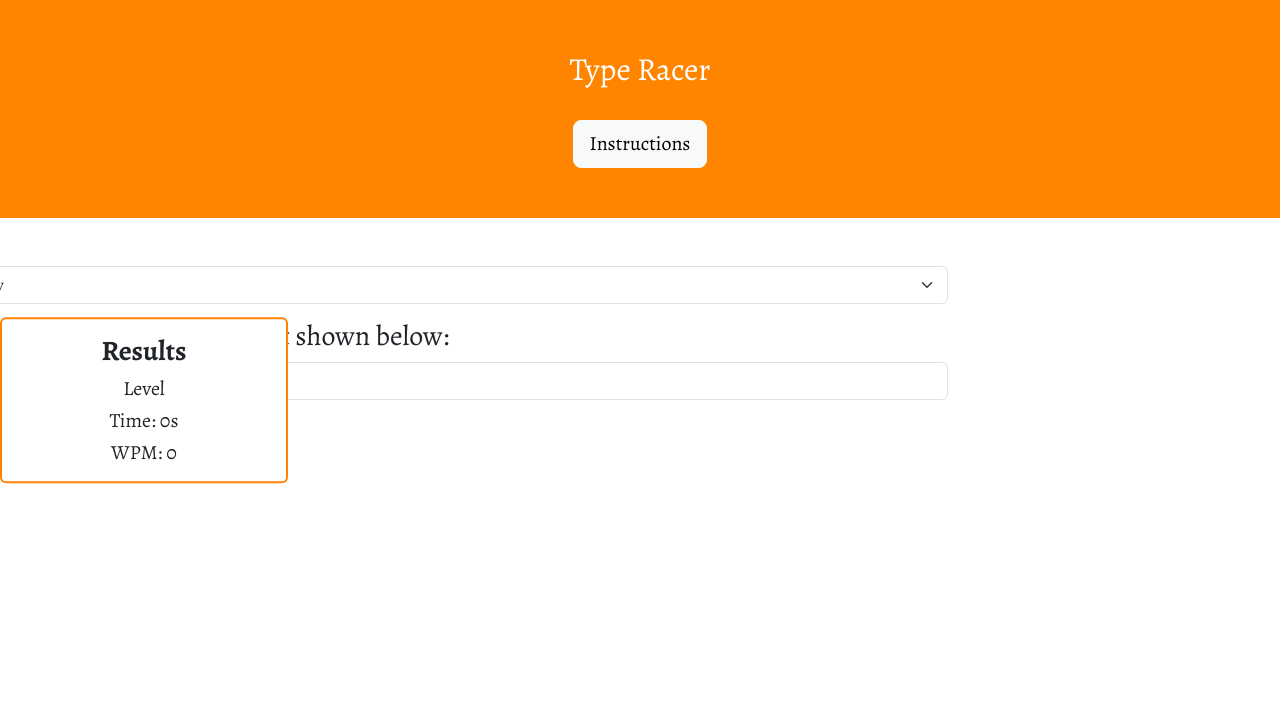
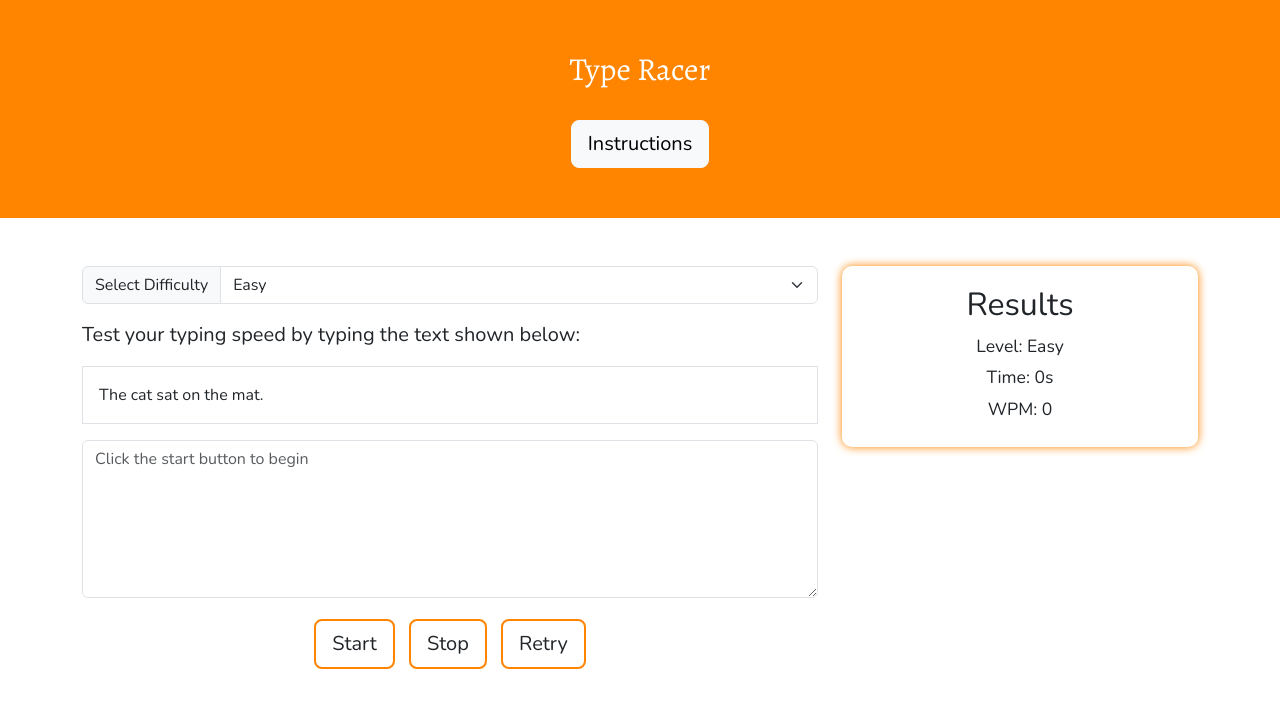
Before and after one commit to Ronan525/type-racer, a plain HTML site: page index.html in a window 1280 px wide. Drawn offline with nearby package versions, Linux system fonts and the light colour scheme.

Commit message:
Refactor layout and styles for input and results sections in index.html and import source css.

```diff
--- a/assets/style/style.css
+++ b/assets/style/style.css
@@ -1,7 +1,42 @@
+/* fonts */
+@import url("https://fonts.googleapis.com/css2?family=Alegreya:wght@400;700&family=Nunito:wght@400;700&display=swap");
+
 body {
-    font-family: "Alegreya", sans-serif;
+    font-family: Nunito, sans-serif;
 }
 
-.card-title {
-    font-weight:700;
+h1 {
+    font-family: Alegreya, serif;
 }
+
+header {
+    background-color: #ff8400;
+    color: white;
+}
+
+/* buttons */
+
+.btn-outline-orange {
+    border: 2px solid #ff8400;
+    transition: color 0.3s ease-in-out, background-color 0.3s ease-in-out;
+    margin: 5px;
+}
+
+.btn-outline-orange:hover {
+    background-color: #ff8400;
+    color: #fff;
+}
+
+
+/* results-area */
+
+#results-area {
+    box-shadow: 0 0 10px #ff8400;
+    border-radius: 10px;
+    padding: 20px;
+}
+
+#results-area p {
+    font-size: 1.1rem;
+    margin-bottom: 5px;
+}
--- a/index.html
+++ b/index.html
@@ -20,30 +20,49 @@
         </div>
     </section>
     <!-- inputs -->
-    <section class="options-section py-5" style="margin-left: -500px;">
-        <div class="container">
-            <div class="input-group mb-3">
-                <label class="input-group-text" for="inputGroupSelect01">Select Difficulty</label>
-                <select class="form-select" id="inputGroupSelect01">
-                    <option value="1">Easy</option>
-                    <option value="2">Medium</option>
-                    <option value="3">Hard</option>
-                </select>
-            </div>
-            <h3>Test your typing speed by typing the text shown below:</h3>
-            <div class="input-group mb-3">
-                <input type="text" class="form-control" aria-label="Sizing example input" aria-describedby="inputGroup-sizing-default" placeholder="Type here">
-              </div>
-        </div>
-    </section>
+    <section>
+        <div class="container my-5">
+            <div class="row">
+                <div class="col-md-8">
+                    <div class="input-group mb-3">
+                        <label class="input-group-text" for="difficulty">Select Difficulty</label>
+                        <select class="form-select" id="difficulty">
+                            <option value="easy">Easy</option>
+                            <option value="medium">Medium</option>
+                            <option value="hard">Hard</option>
+                        </select>
+                    </div>
+                    <div class="test-area">
+                        <p class="lead">Test your typing speed by typing the text shown below:</p>
+                        <div class="mb-3 p-3 border" id="sample-text">
+                            The cat sat on the mat.
+                        </div>
+                    </div>
+                    <div class="mb-3">
+                        <label class="form-label visually-hidden" for="user-input">Type Here</label>
+                        <textarea class="form-control" id="user-input" rows="6" placeholder="Click the start button to begin"></textarea>
+                    </div>
+                    <div class="mb-3 text-center">
+                        <button class="btn btn-lg btn-outline-orange" id="start-btn">Start</button>
+                        <button class="btn btn-lg btn-outline-orange" id="stop-btn">Stop</button>
+                        <button class="btn btn-lg btn-outline-orange" id="retry-btn">Retry</button>
+                    </div>
+                </div>
+                <div class="col-md-4">
+                    <div id="results-area" class="text-center">
+                        <h2>Results</h2>
+                        <div>
+                            <p>Level: <span id="level">Easy</span></p>
 
-    <section class="card-section" style="position: absolute; top: 50%; right: 1; transform: translateY(-50%);">
-        <div class="card text-center" style="width: 18rem; border: 2px solid #ff8400;">
-            <div class="card-body">
-                <h3 class="card-title">Results</h3>
-                <h5 class="card-text">Level</h5>
-                <h5 class="card-text">Time: <span id="time">0</span>s</h5>
-                <h5 class="card-text">WPM: <span id="wpm">0</span></h5>
+                        </div>
+                        <div>
+                            <p>Time: <span id="time">0</span>s</p>
+                        </div>
+                        <div>
+                            <p>WPM: <span id="wpm">0</span></p>
+                        </div>
+                    </div>
+                </div>
             </div>
         </div>
     </section>
```
